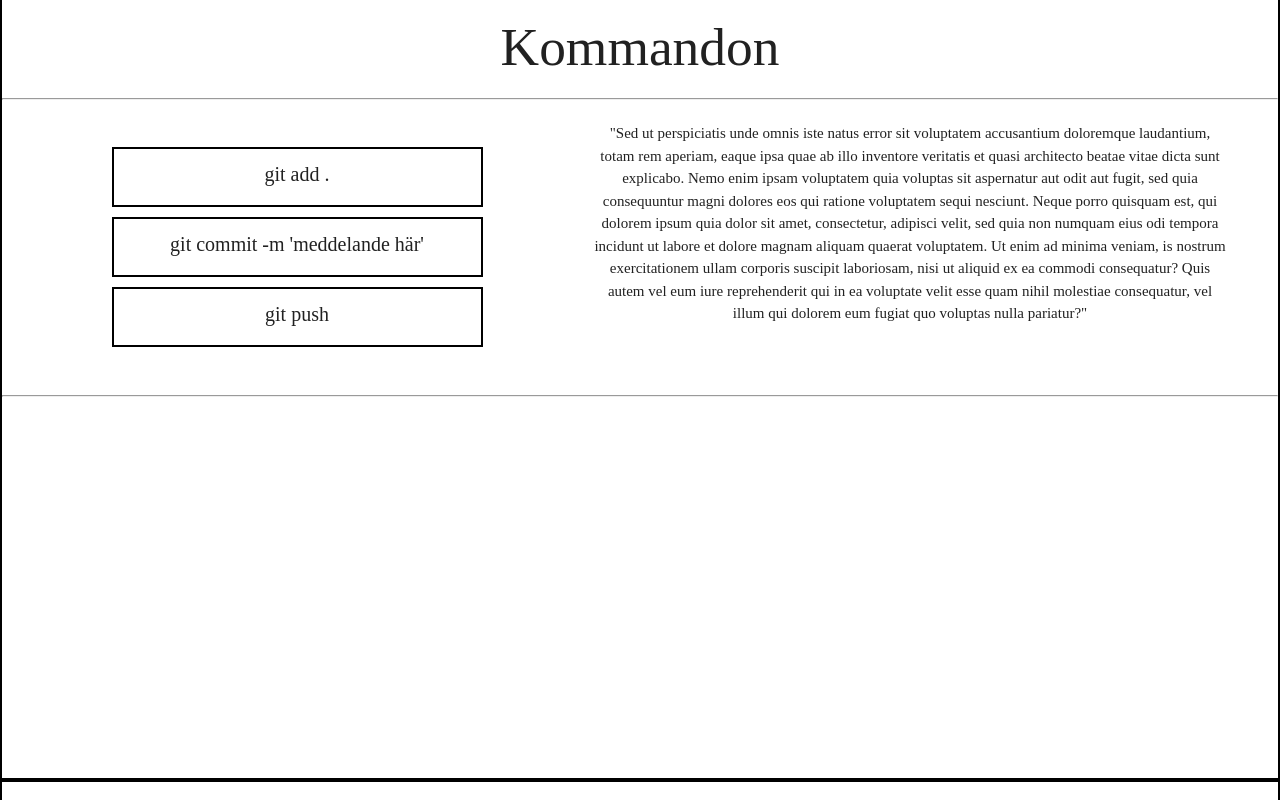
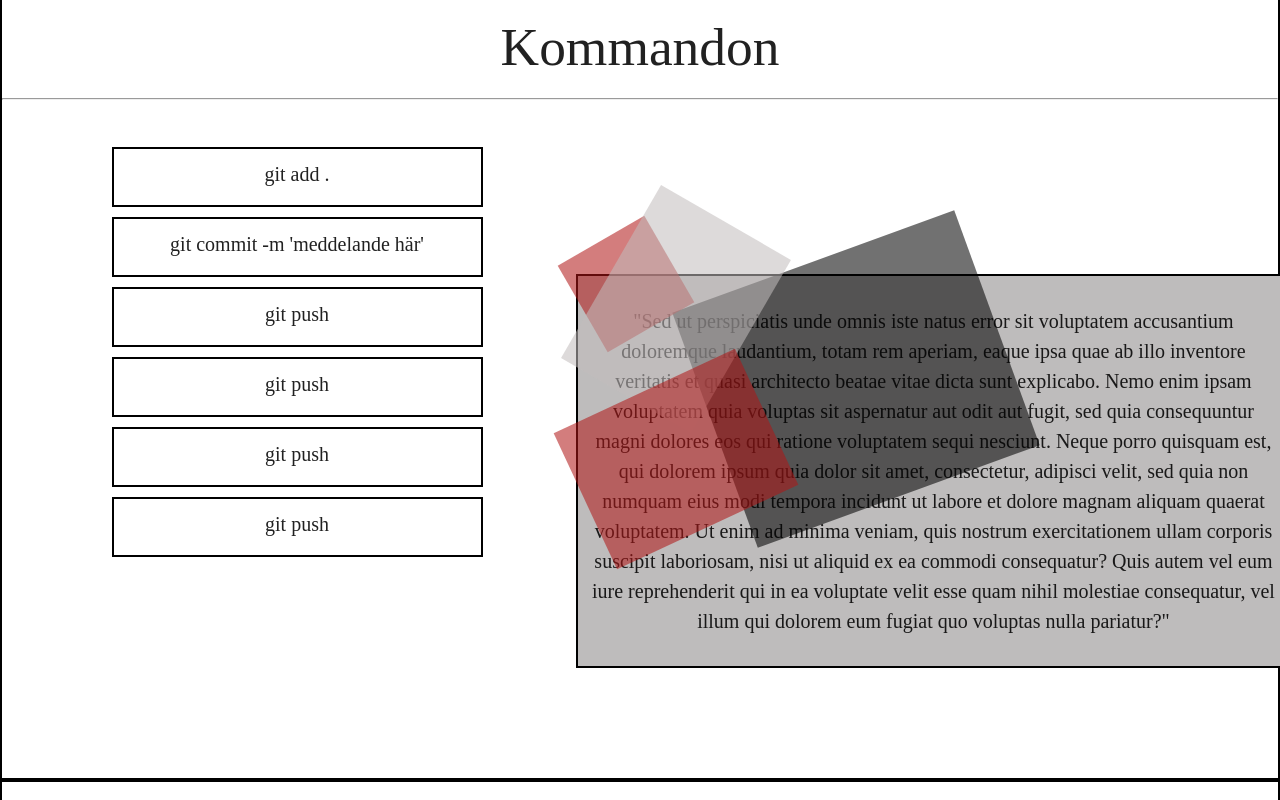
Before and after one commit to ellinorwase/how-to-git, a React (Create React App) app: page / in a window 1280 px wide. Shown: the part 1620-2420 px from the top of the page. Built offline with nearby package versions, Linux system fonts and the light colour scheme; a web font is replaced by a local one.

Commit message:
worked on commands component

```diff
--- a/src/components/commands.js
+++ b/src/components/commands.js
@@ -11,22 +11,27 @@ export class commands extends Component {
                 <hr></hr>
                 <div className='wrapper2'>
                     <div className='wrapper3'>
-                    <div className='com'>git add .</div>
-                    <div className='com'>git commit -m 'meddelande här'</div>
-                    <div className='com'>git push</div>
+                        <div className='com'>git add .</div>
+                        <div className='com'>git commit -m 'meddelande här'</div>
+                        <div className='com'>git push</div>
+                        <div className='com'>git push</div>
+                        <div className='com'>git push</div>
+                        <div className='com'>git push</div>
                     </div>
                     <div className='wrapper4'>
-                    <p>
-                    "Sed ut perspiciatis unde omnis iste natus error sit voluptatem accusantium doloremque laudantium,
-                    totam rem aperiam, eaque ipsa quae ab illo inventore veritatis et quasi architecto beatae vitae
-                    dicta sunt explicabo. Nemo enim ipsam voluptatem quia voluptas sit aspernatur aut odit aut fugit,
-                    sed quia consequuntur magni dolores eos qui ratione voluptatem sequi nesciunt. Neque porro quisquam
-                     est, qui dolorem ipsum quia dolor sit amet, consectetur, adipisci velit, sed quia non numquam eius
-                     odi tempora incidunt ut labore et dolore magnam aliquam quaerat voluptatem. Ut enim ad minima veniam,
-                     is nostrum exercitationem ullam corporis suscipit laboriosam, nisi ut aliquid ex ea commodi consequatur?
-                      Quis autem vel eum iure reprehenderit qui in ea voluptate velit esse quam nihil molestiae consequatur,
-                       vel illum qui dolorem eum fugiat quo voluptas nulla pariatur?"
-                    </p>
+                        <div className="total-sqr">
+                            <div className="com-sqr-1"></div>
+                            <div className="com-sqr-2"></div>
+                            <div className="com-sqr-3"></div>
+                            <div className="com-sqr-4"></div>
+                            <div className='transbox'>
+                            <p>"Sed ut perspiciatis unde omnis iste natus error sit voluptatem accusantium doloremque laudantium, totam rem aperiam, eaque ipsa quae ab illo inventore veritatis et quasi architecto beatae vitae dicta sunt explicabo. Nemo enim ipsam voluptatem quia voluptas sit aspernatur aut odit aut fugit, sed quia consequuntur magni dolores eos qui ratione voluptatem sequi nesciunt. Neque porro quisquam est, qui dolorem ipsum quia dolor sit amet, consectetur, adipisci velit, sed quia non numquam eius modi tempora incidunt ut labore et dolore magnam aliquam quaerat voluptatem. Ut enim ad minima veniam, quis nostrum exercitationem ullam corporis suscipit laboriosam, nisi ut aliquid ex ea commodi consequatur? Quis autem vel eum iure reprehenderit qui in ea voluptate velit esse quam nihil molestiae consequatur, vel illum qui dolorem eum fugiat quo voluptas nulla pariatur?"</p>
+                        </div>
+                        </div>
+                        {/* <div className='transbox'>
+                            <p>"Sed ut perspiciatis unde omnis iste natus error sit voluptatem accusantium doloremque laudantium, totam rem aperiam, eaque ipsa quae ab illo inventore veritatis et quasi architecto beatae vitae dicta sunt explicabo. Nemo enim ipsam voluptatem quia voluptas sit aspernatur aut odit aut fugit, sed quia consequuntur magni dolores eos qui ratione voluptatem sequi nesciunt. Neque porro quisquam est, qui dolorem ipsum quia dolor sit amet, consectetur, adipisci velit, sed quia non numquam eius modi tempora incidunt ut labore et dolore magnam aliquam quaerat voluptatem. Ut enim ad minima veniam, quis nostrum exercitationem ullam corporis suscipit laboriosam, nisi ut aliquid ex ea commodi consequatur? Quis autem vel eum iure reprehenderit qui in ea voluptate velit esse quam nihil molestiae consequatur, vel illum qui dolorem eum fugiat quo voluptas nulla pariatur?"</p>
+                        </div> */}
+
                     </div>
 
                 </div>
--- a/src/css/commands.css
+++ b/src/css/commands.css
@@ -47,3 +47,74 @@
 
 
 }
+
+.total-sqr{
+    float: right;
+    margin-right: 80%;
+    margin-top: 20%;
+    margin-bottom: 40%;
+
+}
+
+.com-sqr-1{
+    width: 300px;
+    height: 250px;
+    position: absolute;
+    transform: rotate(-20deg);
+    background-color: rgba(0, 0, 0, 0.555);
+    margin-left: 130px;
+    margin-top: 20px;
+}
+
+ .com-sqr-2{
+    transform: rotate(-30deg);
+    position: absolute;
+    width: 100px;
+    height: 100px;
+    background-color: rgba(177, 22, 22, 0.555);
+    margin-left: 200px;
+    margin-right: 200px;
+    margin-top: 10px;
+    margin-bottom: 300px;
+    margin: auto;
+    /* margin: 0; */
+}
+
+.com-sqr-3{
+    transform: rotate(-60deg);
+    position: absolute;
+    width: 200px;
+    height: 150px;
+    background-color: rgba(194, 189, 189, 0.555);
+    margin-right: 90px;
+
+}
+
+.com-sqr-4{
+    transform: rotate(-25deg);
+    position: absolute;
+    width: 200px;
+    height: 150px;
+    background-color:rgba(177, 22, 22, 0.555);
+    margin-right: 40px;
+    margin-top: 150px;
+
+}
+
+.transbox{
+    display: block;
+    z-index: -9;
+    opacity: 0,3;
+    background-color: rgb(190, 188, 188);
+    font-size: 20px;
+    border: 2px solid black ;
+    padding: 10px;
+    height:200%;
+    width:500%;
+    margin: auto;
+    margin-bottom: 10px;
+     margin-top: 40px;
+
+
+
+}
--- a/src/css/start.css
+++ b/src/css/start.css
@@ -53,15 +53,6 @@
   margin-right: 0%;
 }
 
-.square1 {
-  height: 140px;
-  width: 170px;
-  background-color: rgba(109, 109, 109, 0.555);
-  position: absolute;
-  right: 28%;
-  top: 12%;
-  transform: rotate(-10deg);
-}
 .square2 {
   height: 250px;
   width: 240px;
```
